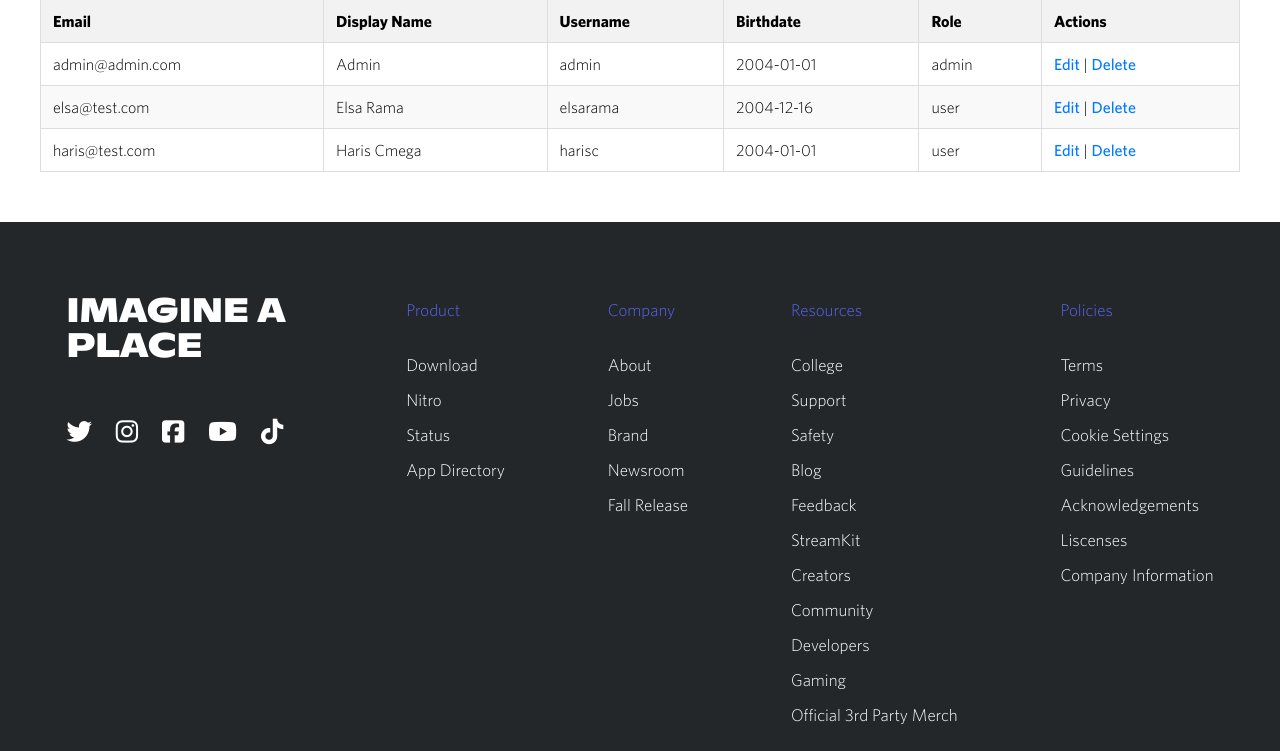
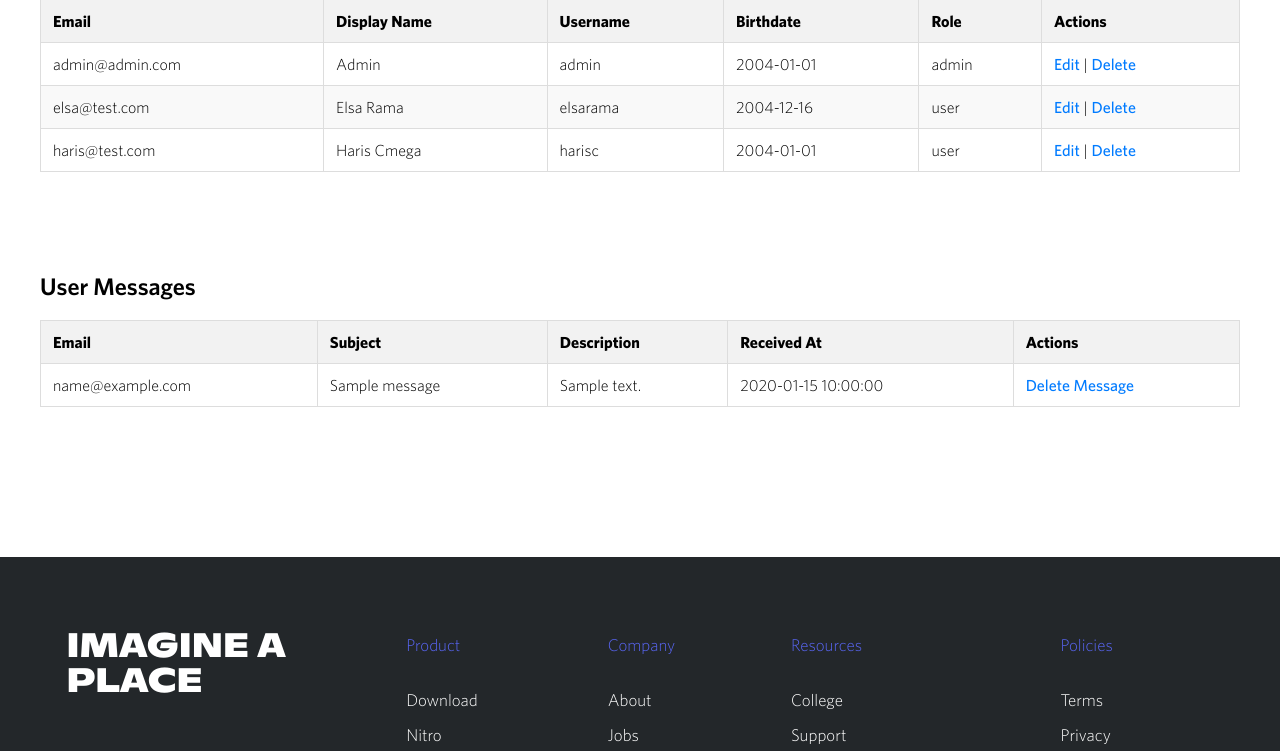
Before and after one commit to kossovar/projekti-discord, a PHP site: page /dashboard.php in a window 1280 px wide. Shown: the part 166-917 px from the top of the page. Run offline with PHP 8.4, Linux system fonts and the light colour scheme; a user stored in the database is signed in; data comes from the database, SQL or seed files in the repository; tables that the repository leaves empty hold one stand-in row (values such as "Sample post"); some libraries are stand-ins or nearby versions.

Commit message:
add feature to view messages in the dashboard

```diff
--- a/css/dashboard.css
+++ b/css/dashboard.css
@@ -19,6 +19,7 @@ table {
   width: 100%;
   border-collapse: collapse;
   margin-top: 20px;
+  margin-bottom: 100px;
 }
 
 th, td {
--- a/dashboard.php
+++ b/dashboard.php
@@ -13,8 +13,15 @@ if (!isset($_SESSION['user']) || $_SESSION['user']['role'] !== 'admin') {
 }
 
 require_once('controllers/UserController.php');
+require_once('classes/ContactMessage.php');
+
 $userController = new UserController();
 $users = $userController->getAllUsers();
+
+$contactMessage = new ContactMessage($conn);
+// i marrim te gjitha mesazhet
+$messages = $contactMessage->getAllMessages();
+
 
 ?>
 <!DOCTYPE html>
@@ -115,6 +122,33 @@ $users = $userController->getAllUsers();
         <?php endforeach; ?>
       </tbody>
     </table>
+    <div class="messages">
+      <h2>User Messages</h2>
+      <table>
+        <thead>
+          <tr>
+            <th>Email</th>
+            <th>Subject</th>
+            <th>Description</th>
+            <th>Received At</th>
+            <th>Actions</th>
+          </tr>
+        </thead>
+        <tbody>
+          <?php foreach ($messages as $message) : ?>
+            <tr>
+              <td><?= htmlspecialchars($message['email']) ?></td>
+              <td><?= htmlspecialchars($message['subject']) ?></td>
+              <td><?= htmlspecialchars($message['description']) ?></td>
+              <td><?= htmlspecialchars($message['created_at']) ?></td>
+              <td>
+                <a href="delete_message.php?id=<?= $message['id'] ?>" onclick="return confirm('Are you sure?')">Delete Message</a>
+              </td>
+            </tr>
+          <?php endforeach; ?>
+        </tbody>
+      </table>
+    </div>
   </div>
   <!-- pjesa kryesore e dashboard mbaron ketu -->
   <footer>
@@ -185,6 +219,6 @@ $users = $userController->getAllUsers();
     </div>
   </footer>
 </body>
-<script src="./js/main.js"></script>
+<!-- <script src="./js/main.js"></script> -->
 
 </html>
--- a/includes/DatabaseConfig.php
+++ b/includes/DatabaseConfig.php
@@ -3,7 +3,7 @@ require_once('./classes/Database.php');
 
 $servername = "localhost";
 $username = "root";
-$password = "password";
+$password = "adminharris";
 $dbname = "discord";
 
 $database = new Database($servername, $username, $password, $dbname);
```
Also changed, not shown: controllers/ContactController.php (+14 -0 lines), delete_message.php (added, +17 -0 lines). Lines whose indentation alone changed are shown as unchanged.
